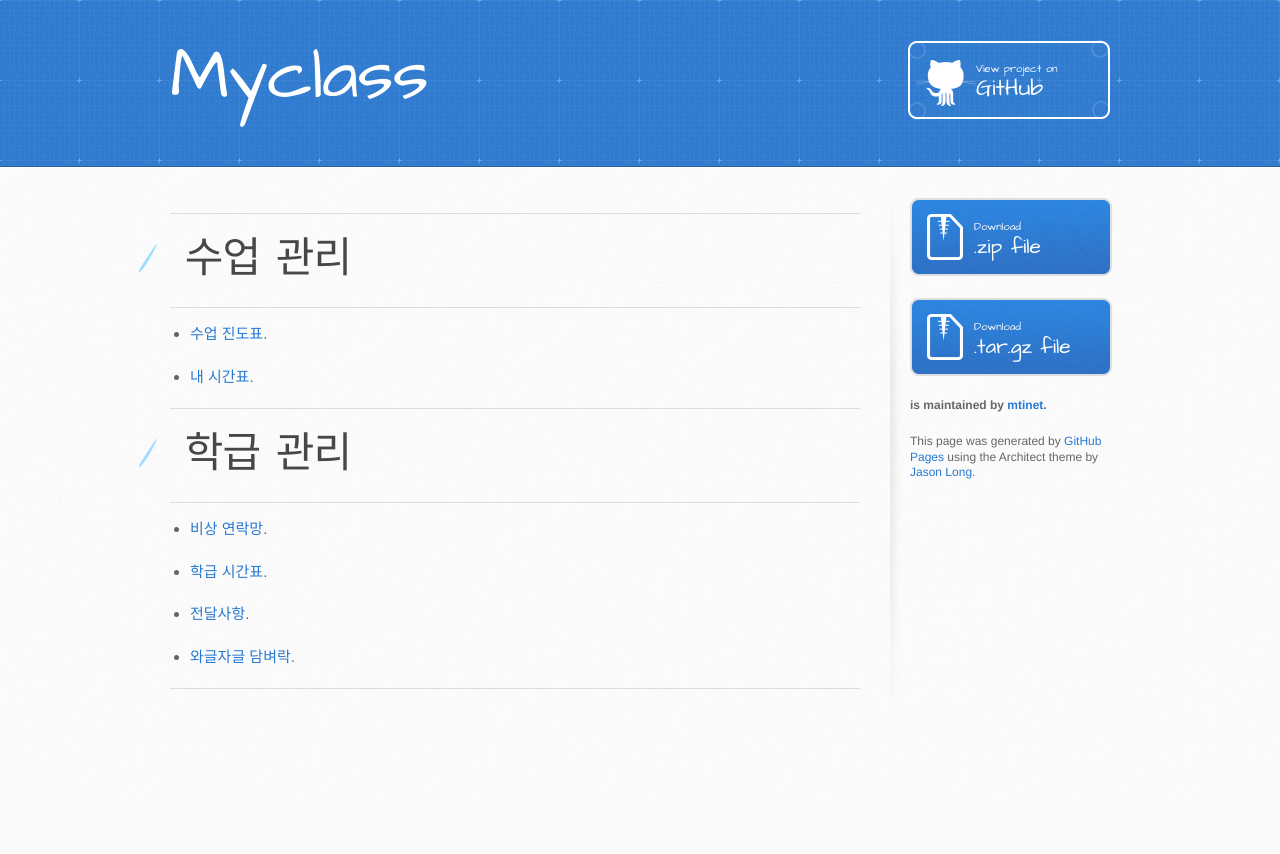
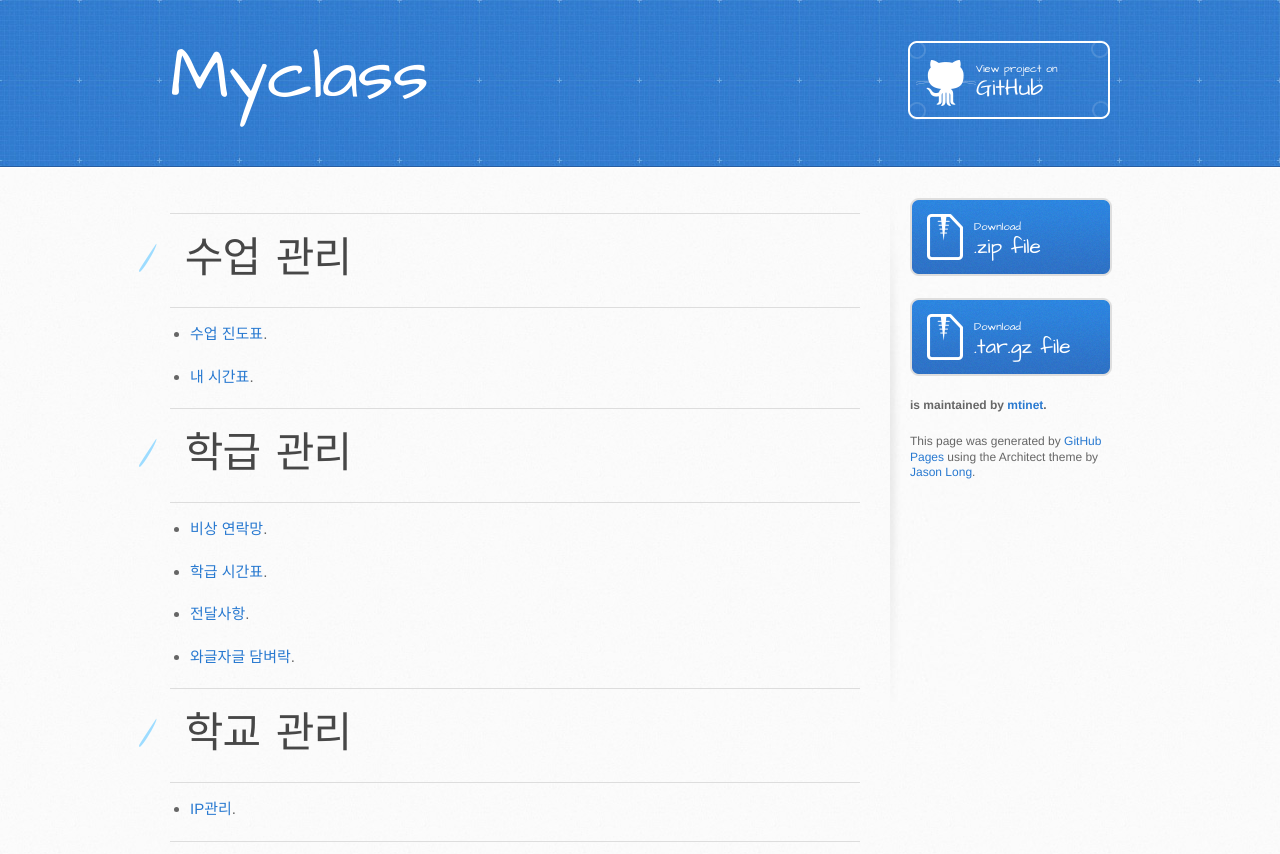
Before and after one commit to mtinet/myclass_2016, a plain HTML site: page index.html in a window 1280 px wide. Before the commit the page ends 800 px from the top, so only its background shows below. Drawn offline with Linux system fonts and the light colour scheme.

```diff
--- a/index.html
+++ b/index.html
@@ -55,6 +55,18 @@
 </ul>
 
 <hr>
+
+<h1>
+<a id="학교-관리" class="anchor" href="#%ED%95%99%EA%B5%90-%EA%B4%80%EB%A6%AC" aria-hidden="true"><span aria-hidden="true" class="octicon octicon-link"></span></a>학교 관리</h1>
+
+<hr>
+
+<ul>
+<li>
+<a href="goo.gl/hPEsEd">IP관리</a>.</li>
+</ul>
+
+<hr>
         </section>
 
         <aside id="sidebar">
```
Also changed, not shown: params.json (+7 -1 lines).
